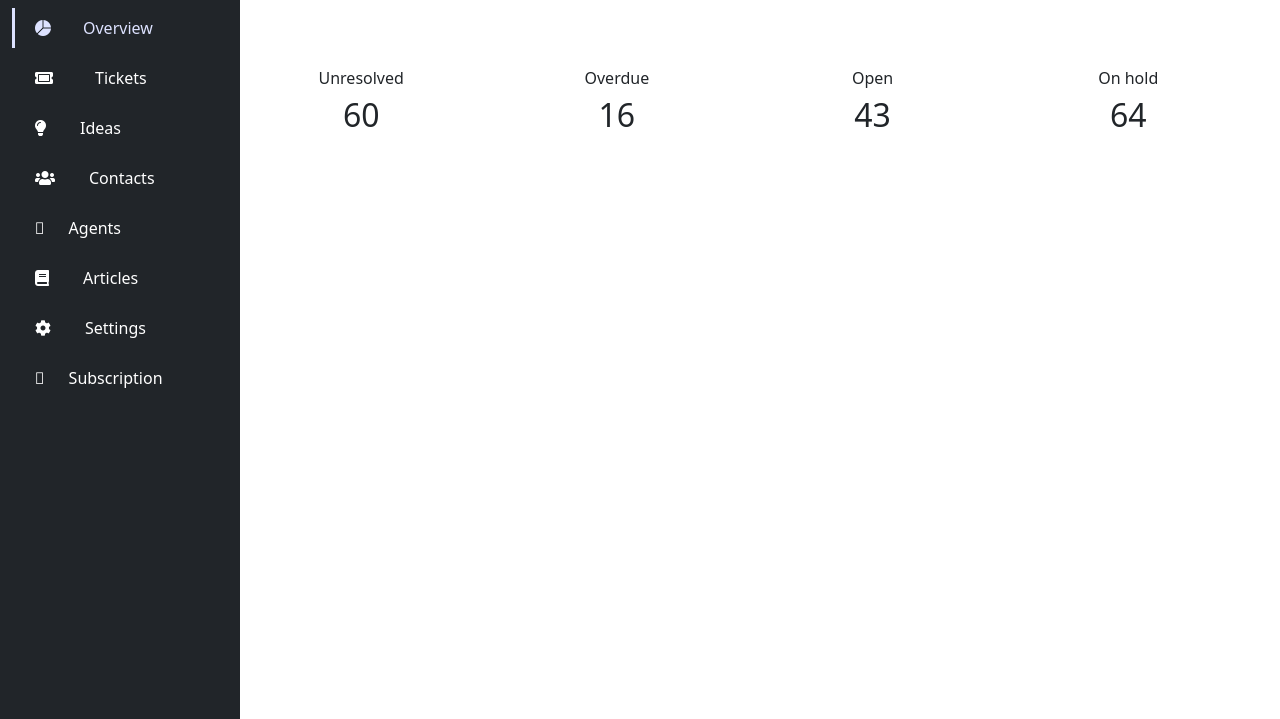
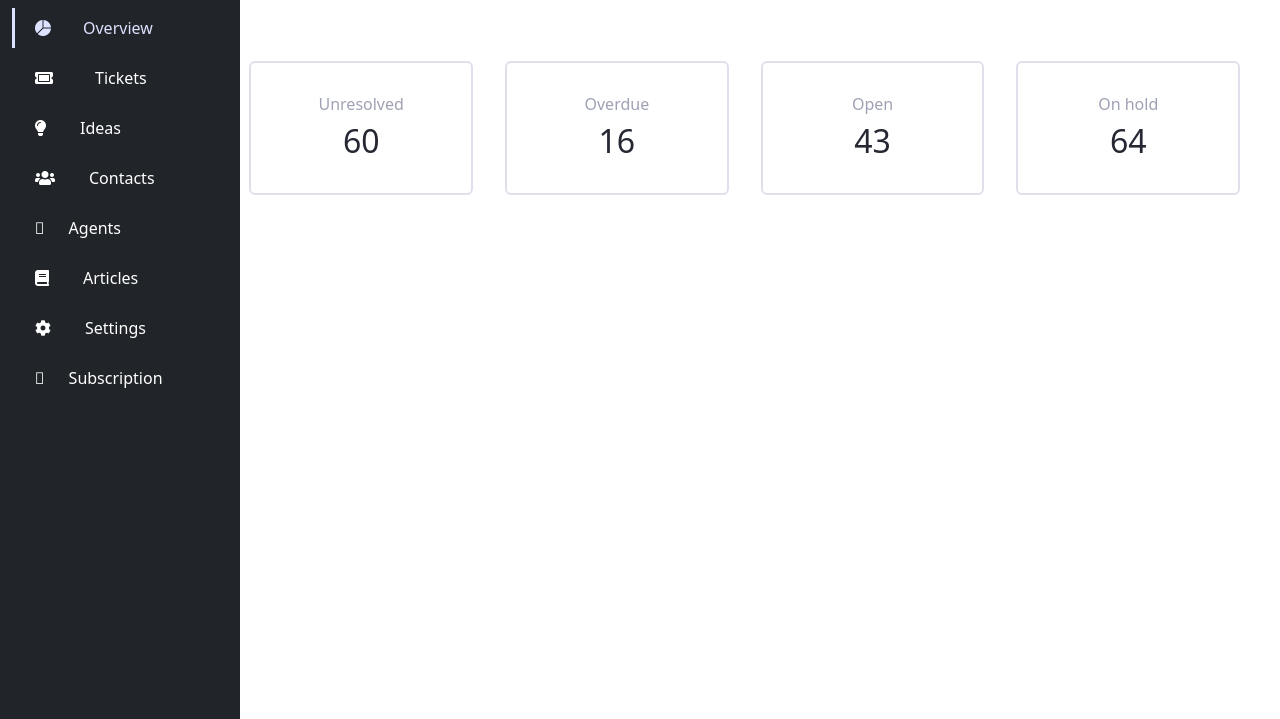
Before and after one commit to yunjiham/inm320sbb-bootstrap-assignment, a website: page public/index.html in a window 1280 px wide. Shown: the part 81-800 px from the top of the page. Drawn offline with nearby package versions, Linux system fonts and the light colour scheme.

Commit message:
css edit

```diff
--- a/public/assets/css/main.css
+++ b/public/assets/css/main.css
@@ -64,10 +64,32 @@ main {
 
 .card {
     display: block;
+    padding: 2rem 0 1rem 0;
+    margin: 1rem;
+    color: #9FA2B4;
+    border: 2px solid #DFE0EB;
+}
+
+.card h2 {
+    color: #252733;
 }
 
 
-@media (min-width: 768px) {
+.card:hover {
+    border: 2px solid #3751FF;
+    transition: 0.2s ease-in-out;
+    color: #3751FF;
+}
+
+
+.card:hover h2{
+    color: #3751FF;
+    transition: 0.2s ease-in-out;
+}
+
+
+
+@media (min-width: 800px) {
     .sidebar{
         width: 240px;
         /* flex: 0 0 240px; */
--- a/public/index.html
+++ b/public/index.html
@@ -108,8 +108,8 @@
 
                 </div>
             </header>
-            <section class="row g-4 py-5 row-cols-1 row-cols-lg-4 card-all">
-                <article class="feature col">
+            <section class="row g-4 py-5 row-cols-1 row-cols-lg-4">
+                <article class="feature col card">
                     <figure class="text-center">
                         <figcaption>
                             <h6>Unresolved</h6>
@@ -118,7 +118,7 @@
                     </figure>
                 </article>
 
-                <article class="feature col">
+                <article class="feature col card active">
                     <figure class="text-center">
                         <figcaption>
                             <h6>Overdue</h6>
@@ -127,7 +127,7 @@
                     </figure>
                 </article>
 
-                <article class="feature col">
+                <article class="feature col card">
                     <figure class="text-center">
                         <figcaption>
                             <h6>Open</h6>
@@ -136,7 +136,7 @@
                     </figure>
                 </article>
 
-                <article class="feature col">
+                <article class="feature col card">
                     <figure class="text-center">
                         <figcaption>
                             <h6>On hold</h6>
```
